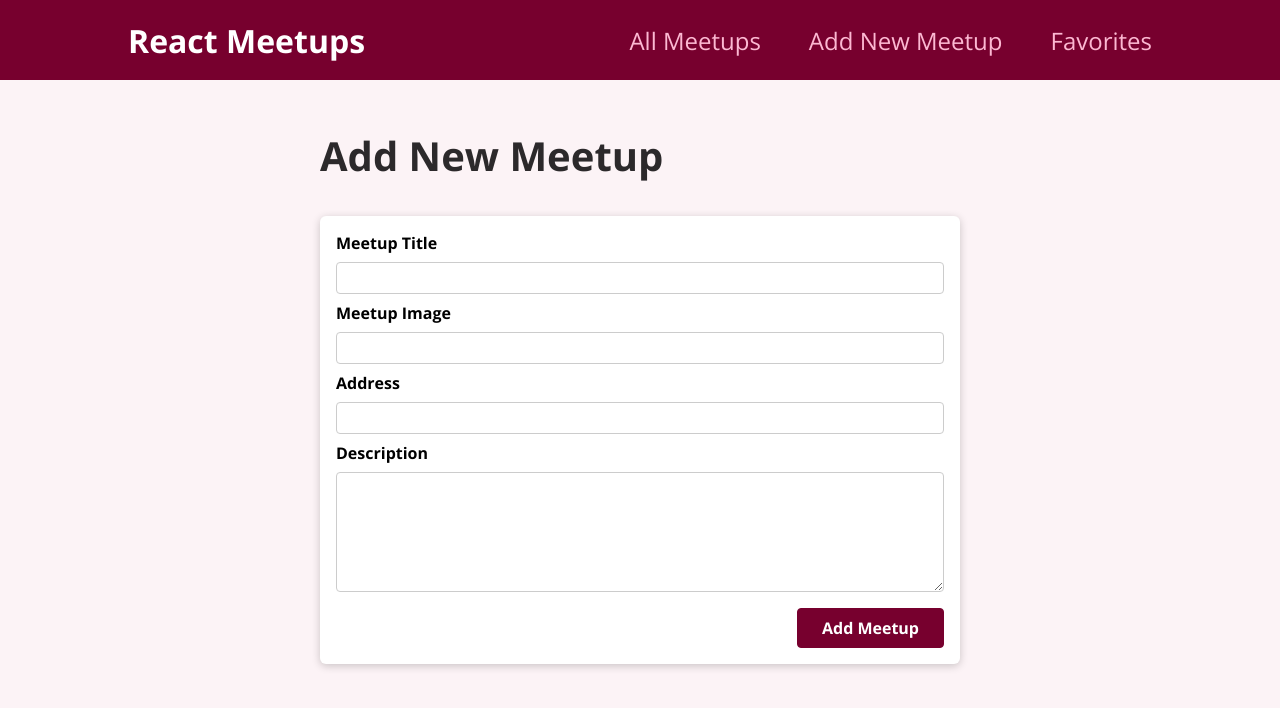
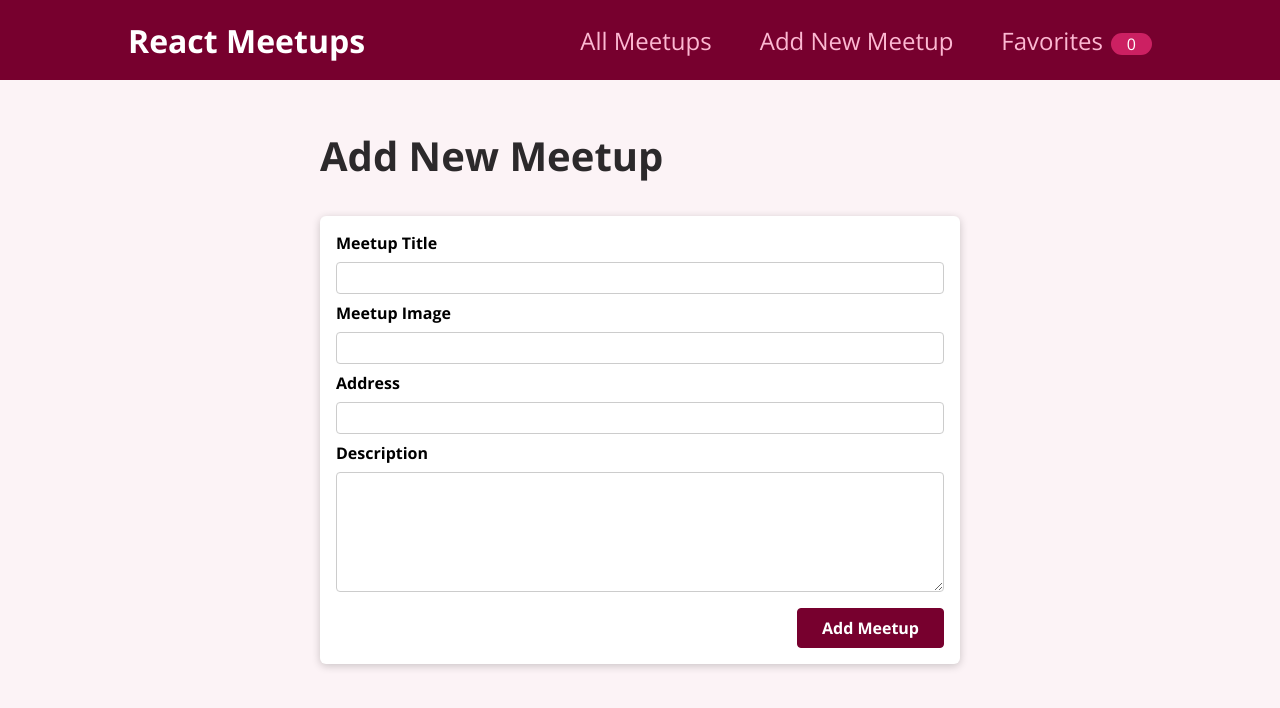
Before and after one commit to gurhanalan/React-Meetup-Project, a React (Create React App) app: page /new-meetup in a window 1280 px wide. Shown: the top 708 px of the page. Built offline with nearby package versions, Linux system fonts and the light colour scheme.

Commit message:
add badge for favorites

```diff
--- a/src/components/layout/MainNavigation.jsx
+++ b/src/components/layout/MainNavigation.jsx
@@ -1,9 +1,12 @@
-import React from "react";
+import React, { useContext } from "react";
 import { Link } from "react-router-dom";
 
 import styles from "./mainNavigation.module.css";
+import FavoritesContext from "../../store/favorites-context";
 
 const MainNavigation = () => {
+    const favoritesCtx = useContext(FavoritesContext);
+
     return (
         <header className={styles.header}>
             <div className={styles.logo}>React Meetups</div>
@@ -17,6 +20,9 @@
                     </li>
                     <li>
                         <Link to="/favorites">Favorites</Link>
+                        <span className={styles.badge}>
+                            {favoritesCtx.totalFavorites}
+                        </span>
                     </li>
                 </ul>
             </nav>
```
